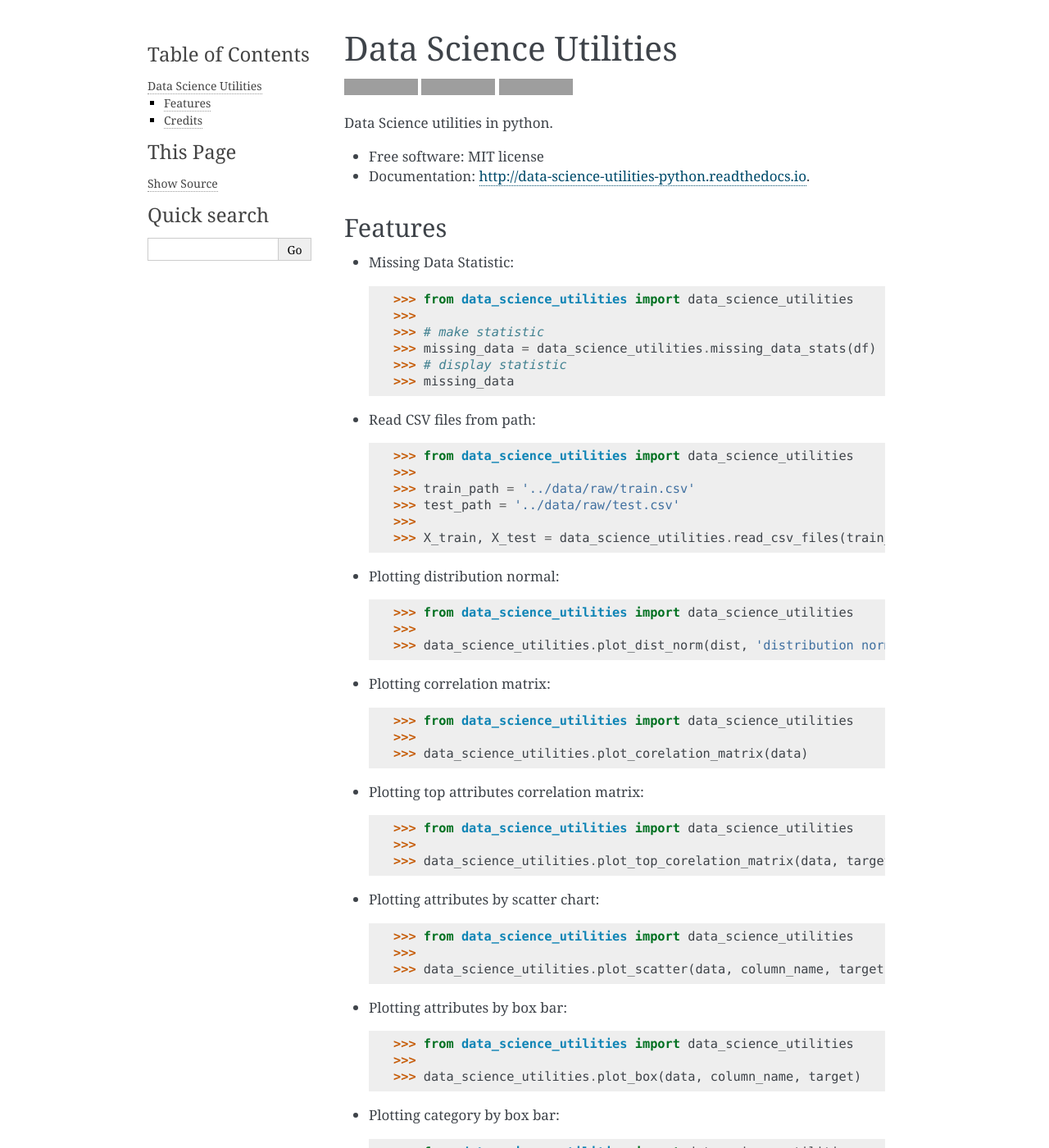
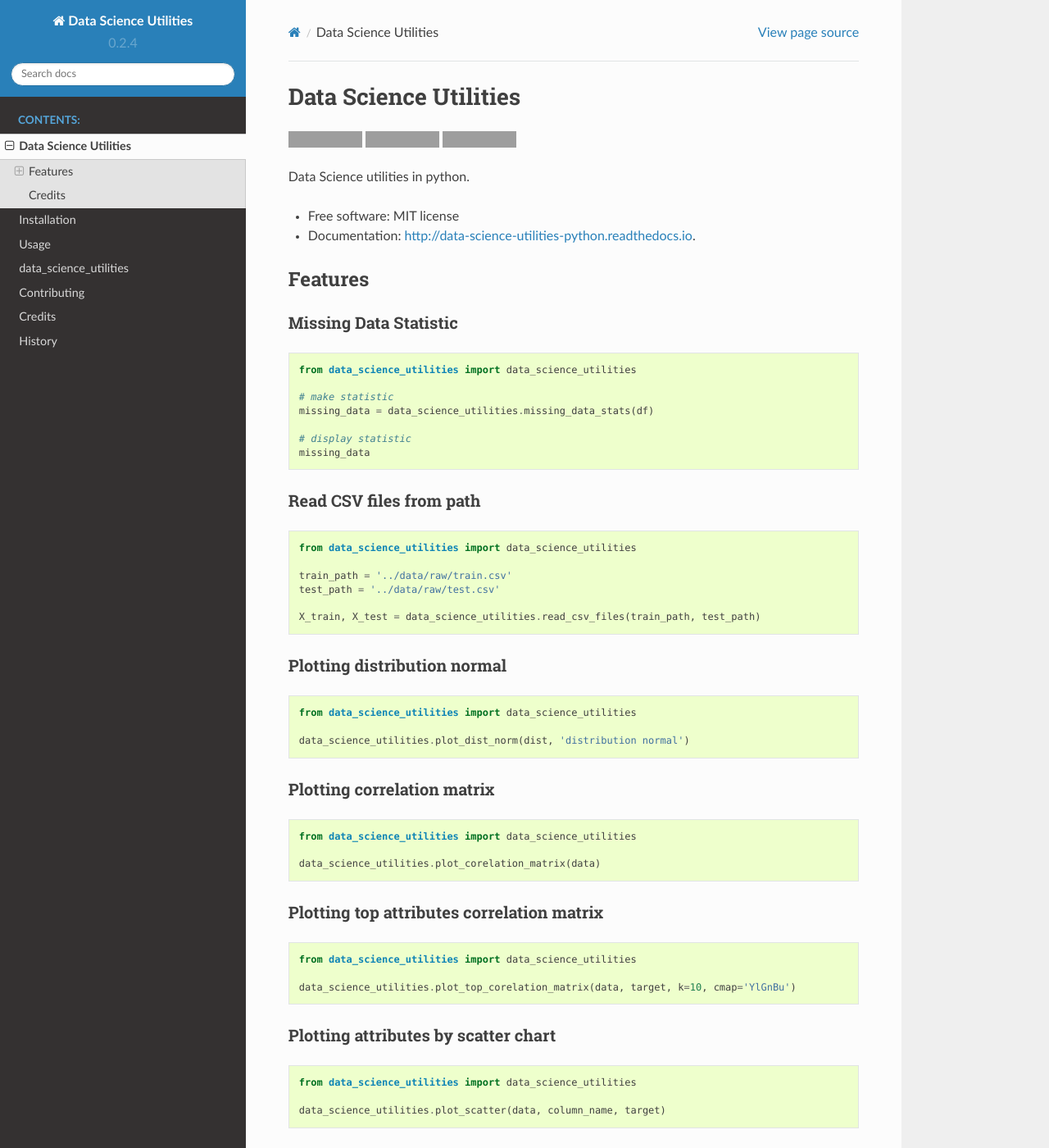
Before and after one commit to truocphamkhac-agilityio/data-science-utilities, a Sphinx documentation site: the page built from docs/readme.rst, in a window 1280 px wide and 1400 px high. Shown: the whole window at 82% size. Built offline with Sphinx 7.4.7 and the Read the Docs theme 2.0.0, drawn with Linux system fonts in a browser that asks for light colours; some of the changed text lies outside the part shown; grey boxes are pictures that could not be loaded.

Commit message:
Upgrade to version 0.2.4.

```diff
--- a/HISTORY.rst
+++ b/HISTORY.rst
@@ -1,6 +1,12 @@
 =======
 History
 =======
+
+0.2.4 (2018-05-21)
+------------------
+
+* Fixed render docs on README.
+
 
 0.2.3 (2018-05-21)
 ------------------
--- a/README.rst
+++ b/README.rst
@@ -24,80 +24,108 @@ Data Science utilities in python.
 
 
 Features
---------
+========
 
-* Missing Data Statistic::
+Missing Data Statistic
+----------------------
 
-    >>> from data_science_utilities import data_science_utilities
-    >>>
-    >>> # make statistic
-    >>> missing_data = data_science_utilities.missing_data_stats(df)
-    >>> # display statistic
-    >>> missing_data
+.. code:: python
+
+    from data_science_utilities import data_science_utilities
+
+    # make statistic
+    missing_data = data_science_utilities.missing_data_stats(df)
+
+    # display statistic
+    missing_data
 
 
-* Read CSV files from path::
+Read CSV files from path
+------------------------
 
-    >>> from data_science_utilities import data_science_utilities
-    >>>
-    >>> train_path = '../data/raw/train.csv'
-    >>> test_path = '../data/raw/test.csv'
-    >>>
-    >>> X_train, X_test = data_science_utilities.read_csv_files(train_path, test_path)
+.. code:: python
+
+    from data_science_utilities import data_science_utilities
+
+    train_path = '../data/raw/train.csv'
+    test_path = '../data/raw/test.csv'
+
+    X_train, X_test = data_science_utilities.read_csv_files(train_path, test_path)
 
 
-* Plotting distribution normal::
+Plotting distribution normal
+----------------------------
 
-    >>> from data_science_utilities import data_science_utilities
-    >>>
-    >>> data_science_utilities.plot_dist_norm(dist, 'distribution normal')
+.. code:: python
+
+    from data_science_utilities import data_science_utilities
+
+    data_science_utilities.plot_dist_norm(dist, 'distribution normal')
 
 
-* Plotting correlation matrix::
+Plotting correlation matrix
+---------------------------
 
-    >>> from data_science_utilities import data_science_utilities
-    >>>
-    >>> data_science_utilities.plot_corelation_matrix(data)
+.. code:: python
+
+    from data_science_utilities import data_science_utilities
+
+    data_science_utilities.plot_corelation_matrix(data)
 
 
-* Plotting top attributes correlation matrix::
+Plotting top attributes correlation matrix
+------------------------------------------
 
-    >>> from data_science_utilities import data_science_utilities
-    >>>
-    >>> data_science_utilities.plot_top_corelation_matrix(data, target, k=10, cmap='YlGnBu')
+.. code:: python
+
+    from data_science_utilities import data_science_utilities
+
+    data_science_utilities.plot_top_corelation_matrix(data, target, k=10, cmap='YlGnBu')
 
 
-* Plotting attributes by scatter chart::
+Plotting attributes by scatter chart
+------------------------------------
 
-    >>> from data_science_utilities import data_science_utilities
-    >>>
-    >>> data_science_utilities.plot_scatter(data, column_name, target)
+.. code:: python
+
+    from data_science_utilities import data_science_utilities
+
+    data_science_utilities.plot_scatter(data, column_name, target)
 
 
-* Plotting attributes by box bar::
+Plotting attributes by box bar
+------------------------------
 
-    >>> from data_science_utilities import data_science_utilities
-    >>>
-    >>> data_science_utilities.plot_box(data, column_name, target)
+.. code:: python
+
+    from data_science_utilities import data_science_utilities
+
+    data_science_utilities.plot_box(data, column_name, target)
 
 
-* Plotting category by box bar::
+Plotting category by box bar
+----------------------------
 
-    >>> from data_science_utilities import data_science_utilities
-    >>>
-    >>> data_science_utilities.plot_category_columns(data, limit_bars=10)
+.. code:: python
+
+    from data_science_utilities import data_science_utilities
+
+    data_science_utilities.plot_category_columns(data, limit_bars=10)
 
 
-* Generate a simple plot of the test and traning learning curve::
+Generate a simple plot of the test and traning learning curve
+-------------------------------------------------------------
 
-    >>> from data_science_utilities import data_science_utilities
-    >>>
-    >>> data_science_utilities.plot_learning_curve(estimator, title, X, y, ylim=None,
-    >>>                     cv=None, train_sizes=np.linspace(.1, 1.0, 5))
+.. code:: python
+
+    from data_science_utilities import data_science_utilities
+
+    data_science_utilities.plot_learning_curve(estimator, title, X, y, ylim=None,
+                        cv=None, train_sizes=np.linspace(.1, 1.0, 5))
 
 
 Credits
--------
+=======
 
 This package was created with Cookiecutter_ and the `audreyr/cookiecutter-pypackage`_ project template.
 
--- a/data_science_utilities/__init__.py
+++ b/data_science_utilities/__init__.py
@@ -4,4 +4,4 @@
 
 __author__ = """Truoc Pham"""
 __email__ = 'truoc.phamkhac@asnet.com.vn'
-__version__ = '0.2.3'
+__version__ = '0.2.4'
--- a/docs/conf.py
+++ b/docs/conf.py
@@ -90,13 +90,17 @@ todo_include_todos = False
 # The theme to use for HTML and HTML Help pages.  See the documentation for
 # a list of builtin themes.
 #
-html_theme = 'alabaster'
+html_theme = 'sphinx_rtd_theme'
 
 # Theme options are theme-specific and customize the look and feel of a
 # theme further.  For a list of options available for each theme, see the
 # documentation.
 #
 # html_theme_options = {}
+
+# Add any paths that contain custom themes here, relative to this directory.
+import sphinx_rtd_theme
+html_theme_path = [sphinx_rtd_theme.get_html_theme_path()]
 
 # Add any paths that contain custom static files (such as style sheets) here,
 # relative to this directory. They are copied after the builtin static files,
@@ -164,3 +168,12 @@ texinfo_documents = [
      'One line description of project.',
      'Miscellaneous'),
 ]
+
+# Documents to append as an appendix to all manuals.
+# texinfo_appendices = []
+
+# If false, no module index is generated.
+# texinfo_domain_indices = True
+
+# How to display URL addresses: 'footnote', 'no', or 'inline'.
+# texinfo_show_urls = 'footnote'
--- a/setup.cfg
+++ b/setup.cfg
@@ -1,5 +1,5 @@
 [bumpversion]
-current_version = 0.2.3
+current_version = 0.2.4
 commit = True
 tag = True
 
--- a/setup.py
+++ b/setup.py
@@ -49,6 +49,6 @@ setup(
     test_suite='tests',
     tests_require=test_requirements,
     url='https://github.com/truocphamkhac/data-science-utilities',
-    version='0.2.3',
+    version='0.2.4',
     zip_safe=False
 )
```
